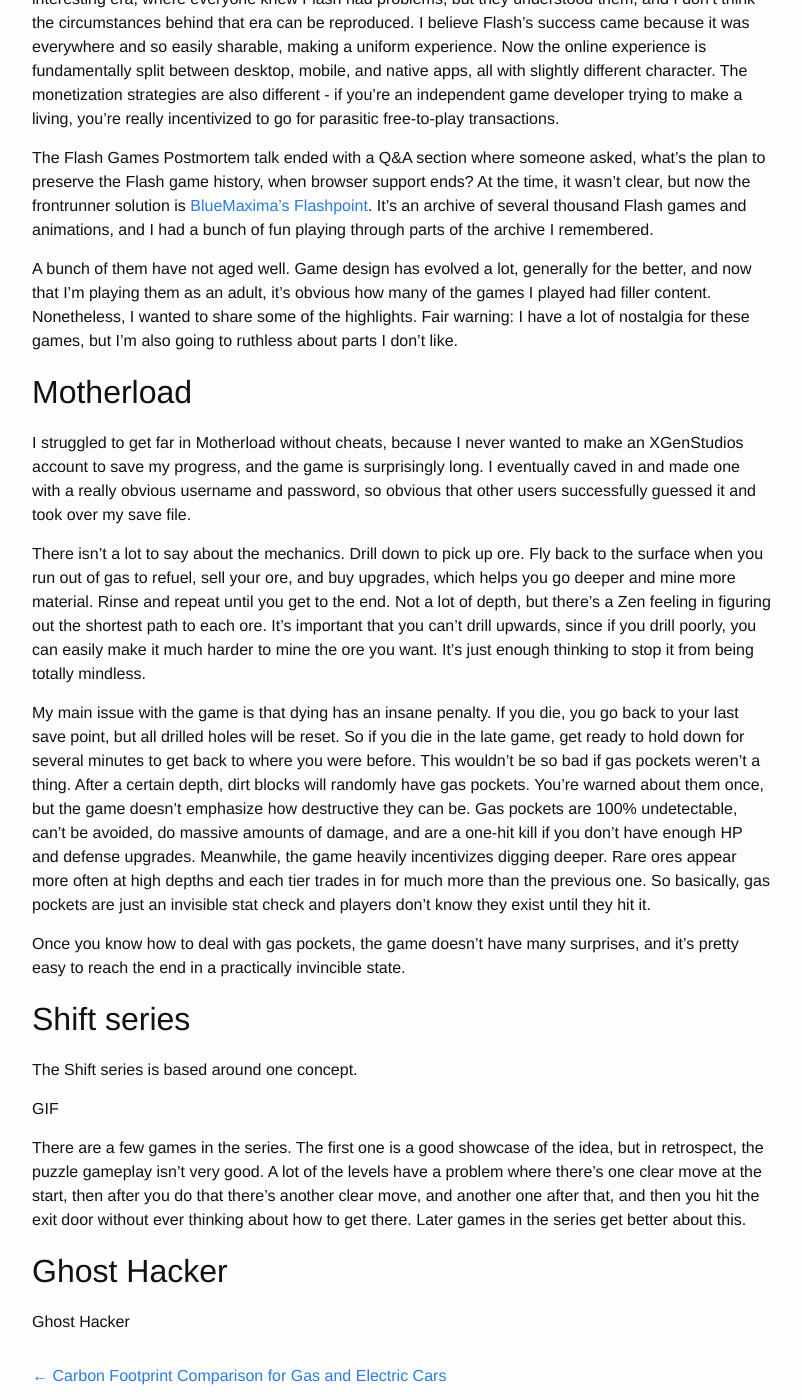
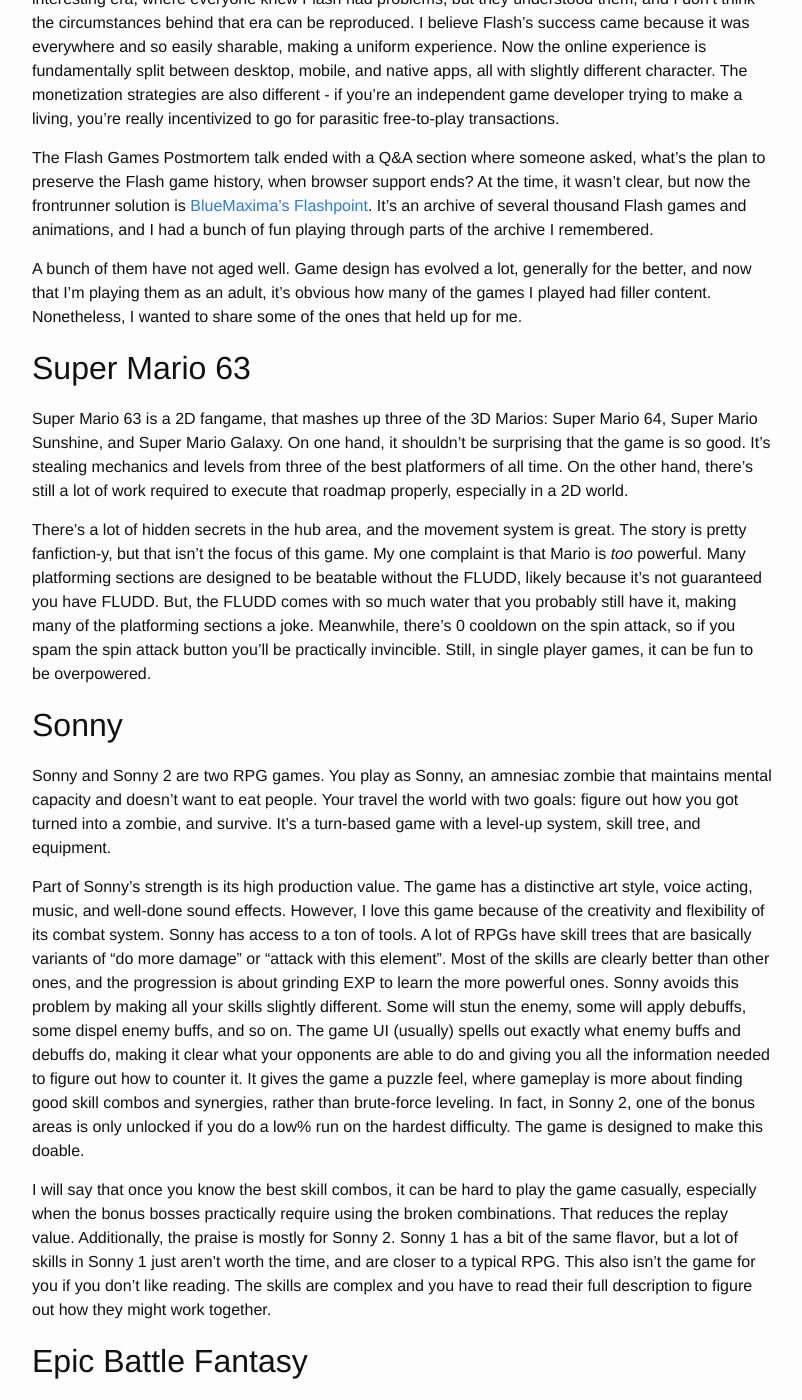
Before and after one commit to alexirpan/alexirpan.github.io, a Jekyll site: the page built from _posts/2021-01-05-flash-games.markdown, in a window 1280 px wide and 1400 px high, scrolled down 410 px. Shown: the whole window, without its empty margins (238-1040 px from the left). Built offline with Jekyll 4.4.1, drawn with Linux system fonts in a browser that asks for light colours; nearby versions of some CDN libraries; some of the changed text lies outside the part shown.

Commit message:
Adding some more thoughts

```diff
--- a/_posts/2021-01-05-flash-games.markdown
+++ b/_posts/2021-01-05-flash-games.markdown
@@ -29,8 +29,95 @@
 
 A bunch of them have not aged well. Game design has evolved a lot, generally for the better,
 and now that I'm playing them as an adult, it's obvious how many of the games I played had filler
-content. Nonetheless, I wanted to share some of the highlights. Fair warning: I have a lot of
-nostalgia for these games, but I'm also going to ruthless about parts I don't like.
+content. Nonetheless, I wanted to share some of the ones that held up for me.
+
+
+Super Mario 63
+--------------------------------------------------------------------------------------
+
+Super Mario 63 is a 2D fangame, that mashes up three of the 3D Marios: Super Mario 64,
+Super Mario Sunshine, and Super Mario Galaxy. On one hand, it shouldn't be surprising that
+the game is so good. It's stealing mechanics and levels from three of the best platformers of
+all time. On the other hand, there's still a lot of work required to execute that roadmap
+properly, especially in a 2D world.
+
+There's a lot of hidden secrets in the hub area, and the movement system is great. The story
+is pretty fanfiction-y, but that isn't the focus of this game. My one complaint is that
+Mario is *too* powerful. Many platforming sections are designed to be beatable without the FLUDD,
+likely because it's not guaranteed you have FLUDD. But, the FLUDD comes with so much water that
+you probably still have it, making many of the platforming sections a joke. Meanwhile, there's
+0 cooldown on the spin attack, so if you spam the spin attack button you'll be practically
+invincible. Still, in single player games, it can be fun to be overpowered.
+
+
+Sonny
+------------------------------------------------------------------------------------------
+
+Sonny and Sonny 2 are two RPG games. You play as Sonny, an amnesiac zombie that maintains mental capacity
+and doesn't want to eat people. Your travel the world with two goals: figure out how you got
+turned into a zombie, and survive. It's a turn-based game with a level-up system, skill tree, and
+equipment.
+
+Part of Sonny's strength is its high production value. The game has a distinctive art style, voice acting,
+music, and well-done sound effects. However, I love this game because of the creativity and flexibility of its combat
+system. Sonny has access to a ton of tools. A lot of RPGs have skill trees that are basically
+variants of "do more damage" or "attack with this element". Most of the skills are clearly better than
+other ones, and the progression is about grinding EXP to learn the more powerful ones.
+Sonny avoids this problem by making all your skills slightly different. Some will stun the enemy, some will
+apply debuffs, some dispel enemy buffs, and so on. The game UI (usually) spells out exactly
+what enemy buffs and debuffs do, making it clear what your opponents are able to do and giving you all the
+information needed to figure out how to counter it.
+It gives the game a puzzle feel, where gameplay is more about finding good skill
+combos and synergies, rather than brute-force leveling. In fact, in Sonny 2, one of the bonus areas is only unlocked
+if you do a low% run on the hardest difficulty. The game is designed to make this doable.
+
+I will say that once you know the best skill combos, it can be hard to play the game casually, especially
+when the bonus bosses practically require using the broken combinations. That reduces the replay value.
+Additionally, the praise is mostly for Sonny 2. Sonny 1 has a bit of the same flavor, but a lot of skills
+in Sonny 1 just aren't worth the time, and are closer to a typical RPG. This also isn't the game for you
+if you don't like reading. The skills are complex and you have to read their full description to figure out
+how they might work together.
+
+
+Epic Battle Fantasy
+-------------------------------------------------------------------------------------------
+
+Okay. Okay okay okay. First things first: the series has really juvenille humor. It's like the game was
+written by a horny teenage boy, and then it never evolved past that.
+
+If you can ignore that, then you'll find a quality JRPG. Epic Battle Fantasy 1 and 2 are perfectly
+playable, but they're basically boss rushes. Starting from the 3rd entry, you get a real JRPG. There's an
+overworld, small puzzles, treasure chests, crafting, a level up system, bosses, the whole works. I wouldn't pay
+for it, but it's pretty high quality for a free RPG.
+
+Epic Battle Fantasy isn't trying to rock the boat, or do anything crazy to the JRPG genre, but I think that's
+fine. The one thing it does different is its equipment system. Instead of giving flat stats, all weapons and
+armors grant percentage based stats. So for example, a weapon could give +30% attack and +15% defense, or +50%
+attack and -20% defense. Similar to Sonny, old weapons are never strictly worse, because they all scale with
+your stats as you level up. Your equipment choice is therefore more about what passives you want, what playstyle
+you prefer, and what elemental weaknesses your foes have.
+
+This is another game where you need to be willing to read, although not to the same extent as Sonny 2. The reading
+in this game is more about scanning for elemental weaknesses than complicated skills.
+
+
+Amorphous+
+---------------------------------------------------------------------------------------------
+
+This game has one button: attack. That's pretty much it. Despite that, it's a surprisingly deep arcade game.
+Your goal is to kill Glooples with your giant sword. It attacks in a wide arc in front of you. The range
+is traded off with recovery time where you aren't able to move.
+Different Glooples have different attack patterns and interactions with other Glooples, and although many aren't
+lethal, you only get one life.
+
+It's an action game with minimal upgrades. You unlock rewards based on your achievements, but can only equip at
+most 2, so you get to a good setup pretty quickly and the rest of the game is solely about your skill at playing
+the game. And if you want to get better, there's a practice mode where you can spawn all the hard enemies you
+want, until you learn their patterns well enough to handle them for real.
+
+After playing for a bit on your own, I highly recommend using a guide to look up what achivements there are. Many
+of the achievements are hard to discover on your own. I wouldn't use a guide right away though, because this
+game is basically a roguelike, and part of the roguelike experience is learning the mechanics on your own.
 
 
 Motherload
```
